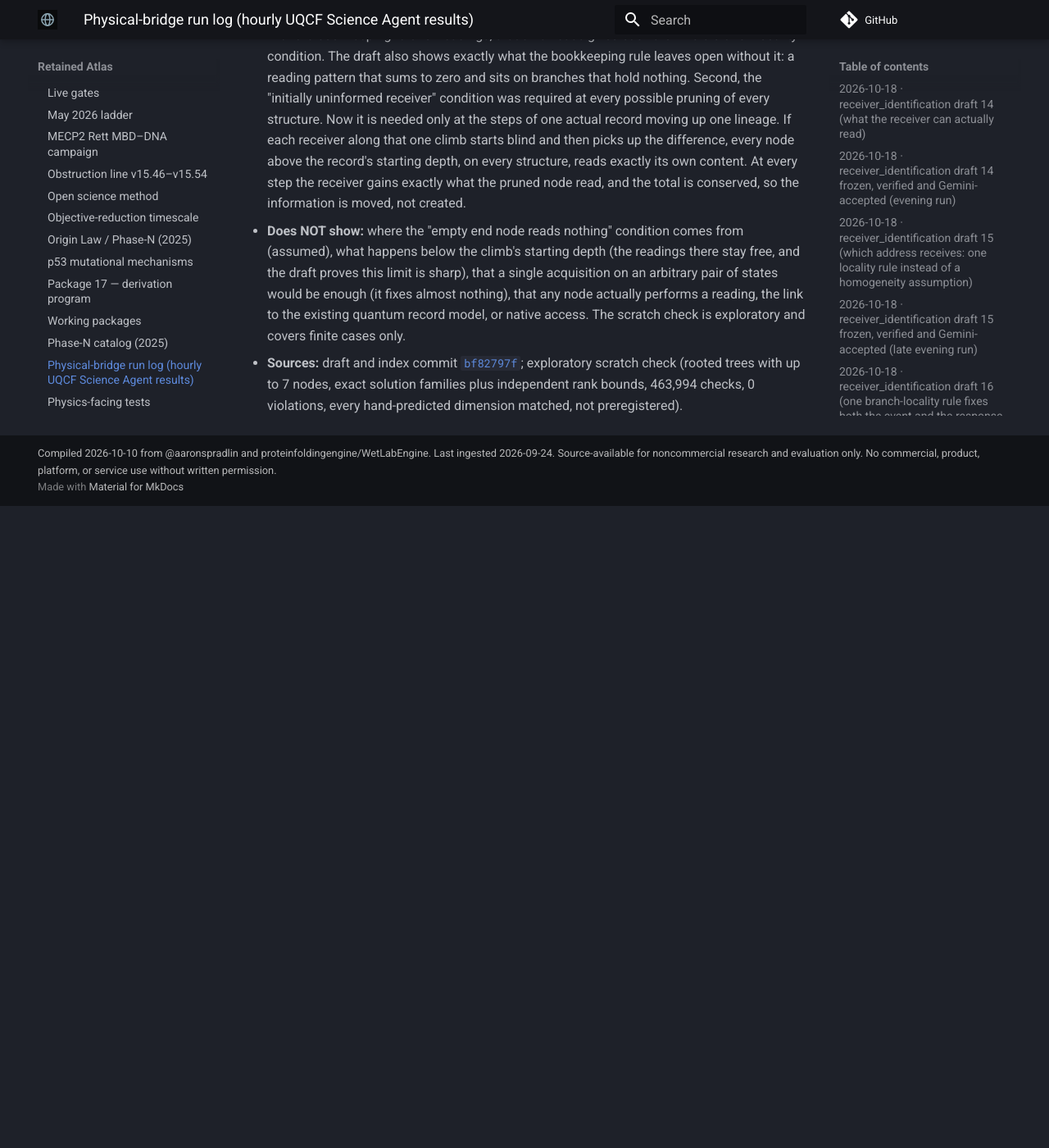
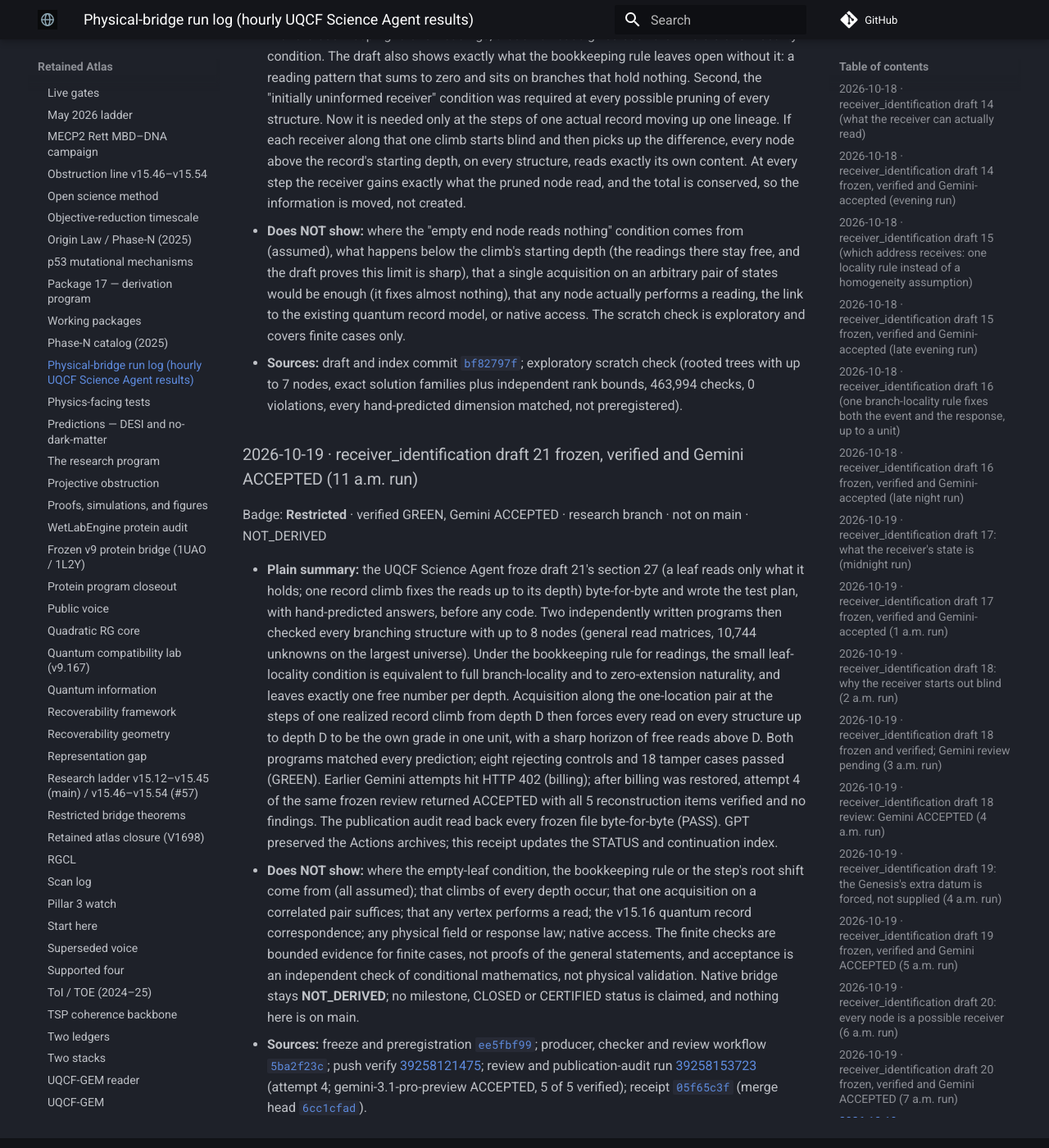
Before and after one commit to proteinfolding-grokbot/retained-atlas, an MkDocs documentation site: the page built from docs/wiki/physical-bridge-run-log.md, in a window 1280 px wide and 1400 px high, scrolled down 11189 px. Shown: the whole window at 82% size. Built offline with MkDocs 1.6.1 and Material for MkDocs 9.7.7, drawn with Linux system fonts in a browser that asks for light colours; comment, search, counter and statistics services are not loaded; before the commit the page ends 11806 px from its top, so only the background shows below that; some of the changed text lies outside the part shown.

Commit message:
wiki: run log + ledger for receiver_identification d21 freeze ACCEPTED (Gemini run 39258153723, Restricted, not on main, NOT_DERIVED)

```diff
--- a/docs/wiki/physical-bridge-run-log.md
+++ b/docs/wiki/physical-bridge-run-log.md
@@ -151,3 +151,12 @@ Badge: **Restricted** · unreviewed draft · research branch · not on main · N
 - **Plain summary:** draft 21 adds section 27, which weakens two assumptions that section 26 needed. First, "each node reads only its own branch" is reduced to its smallest case: a node with nothing below it reads only what it holds, so an empty end node reads nothing. Together with the bookkeeping rule for readings, that small case gives back the whole branch-locality condition. The draft also shows exactly what the bookkeeping rule leaves open without it: a reading pattern that sums to zero and sits on branches that hold nothing. Second, the "initially uninformed receiver" condition was required at every possible pruning of every structure. Now it is needed only at the steps of one actual record moving up one lineage. If each receiver along that one climb starts blind and then picks up the difference, every node above the record's starting depth, on every structure, reads exactly its own content. At every step the receiver gains exactly what the pruned node read, and the total is conserved, so the information is moved, not created.
 - **Does NOT show:** where the "empty end node reads nothing" condition comes from (assumed), what happens below the climb's starting depth (the readings there stay free, and the draft proves this limit is sharp), that a single acquisition on an arbitrary pair of states would be enough (it fixes almost nothing), that any node actually performs a reading, the link to the existing quantum record model, or native access. The scratch check is exploratory and covers finite cases only.
 - **Sources:** draft and index commit [`bf82797f`](https://github.com/proteinfoldingengine/WetLabEngine/commit/bf82797f58b31453bcf6fed5014bebb681683464); exploratory scratch check (rooted trees with up to 7 nodes, exact solution families plus independent rank bounds, 463,994 checks, 0 violations, every hand-predicted dimension matched, not preregistered).
+
+
+### 2026-10-19 · receiver_identification draft 21 frozen, verified and Gemini ACCEPTED (11 a.m. run)
+
+Badge: **Restricted** · verified GREEN, Gemini ACCEPTED · research branch · not on main · NOT_DERIVED
+
+- **Plain summary:** the UQCF Science Agent froze draft 21's section 27 (a leaf reads only what it holds; one record climb fixes the reads up to its depth) byte-for-byte and wrote the test plan, with hand-predicted answers, before any code. Two independently written programs then checked every branching structure with up to 8 nodes (general read matrices, 10,744 unknowns on the largest universe). Under the bookkeeping rule for readings, the small leaf-locality condition is equivalent to full branch-locality and to zero-extension naturality, and leaves exactly one free number per depth. Acquisition along the one-location pair at the steps of one realized record climb from depth D then forces every read on every structure up to depth D to be the own grade in one unit, with a sharp horizon of free reads above D. Both programs matched every prediction; eight rejecting controls and 18 tamper cases passed (GREEN). Earlier Gemini attempts hit HTTP 402 (billing); after billing was restored, attempt 4 of the same frozen review returned ACCEPTED with all 5 reconstruction items verified and no findings. The publication audit read back every frozen file byte-for-byte (PASS). GPT preserved the Actions archives; this receipt updates the STATUS and continuation index.
+- **Does NOT show:** where the empty-leaf condition, the bookkeeping rule or the step's root shift come from (all assumed); that climbs of every depth occur; that one acquisition on a correlated pair suffices; that any vertex performs a read; the v15.16 quantum record correspondence; any physical field or response law; native access. The finite checks are bounded evidence for finite cases, not proofs of the general statements, and acceptance is an independent check of conditional mathematics, not physical validation. Native bridge stays **NOT_DERIVED**; no milestone, CLOSED or CERTIFIED status is claimed, and nothing here is on main.
+- **Sources:** freeze and preregistration [`ee5fbf99`](https://github.com/proteinfoldingengine/WetLabEngine/commit/ee5fbf99); producer, checker and review workflow [`5ba2f23c`](https://github.com/proteinfoldingengine/WetLabEngine/commit/5ba2f23c6710b2fdcd29df57f98cd5c11d5c7e3a); push verify [39258121475](https://github.com/proteinfoldingengine/WetLabEngine/actions/runs/39258121475); review and publication-audit run [39258153723](https://github.com/proteinfoldingengine/WetLabEngine/actions/runs/39258153723) (attempt 4; gemini-3.1-pro-preview ACCEPTED, 5 of 5 verified); receipt [`05f65c3f`](https://github.com/proteinfoldingengine/WetLabEngine/commit/05f65c3f69d47246451a779e877984d9267e9c29) (merge head [`6cc1cfad`](https://github.com/proteinfoldingengine/WetLabEngine/commit/6cc1cfad175f78493e47bf3c028cb7fad2e0289f)).
```
Also changed, not shown: 2 other files.
